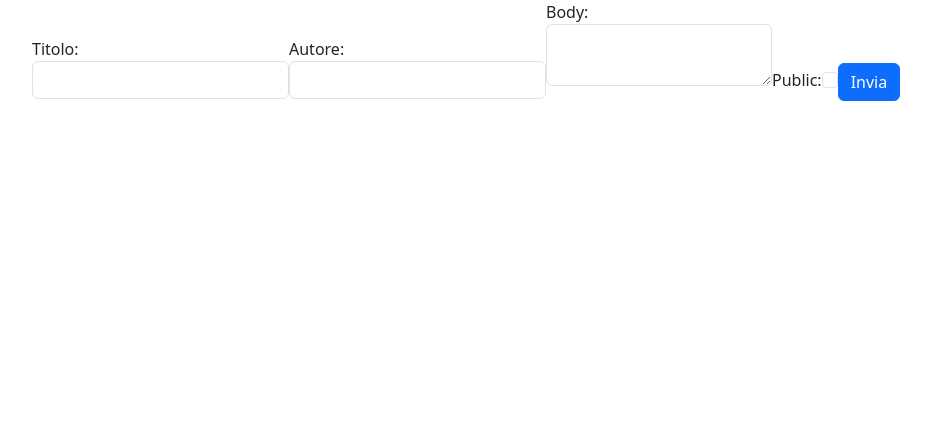
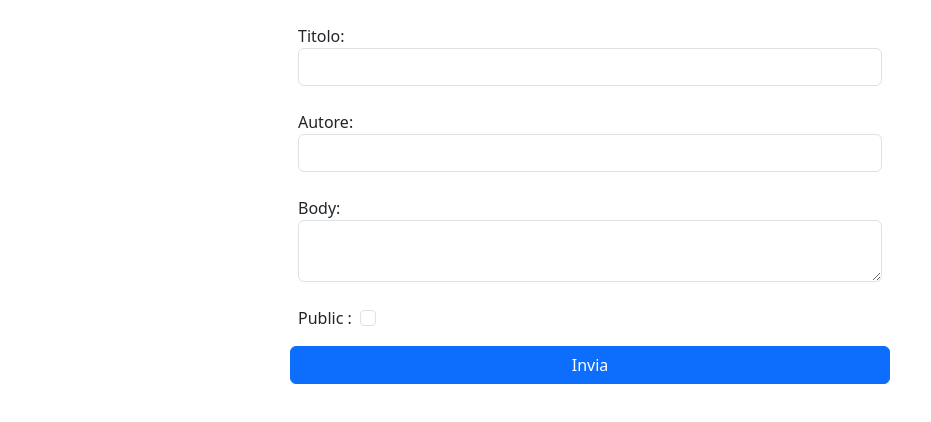
Before and after one commit to Michecosa/react-post-form, a React (Vite) app: page / in a window 1280 px wide. Shown: the top 422 px of the page, without its empty margins (50-981 px from the left). Built offline with nearby package versions, Linux system fonts and the light colour scheme.

Commit message:
Fix form layout in page

```diff
--- a/src/components/Form.jsx
+++ b/src/components/Form.jsx
@@ -43,13 +43,17 @@ export default function Form({ endpoint }) {
   }
 
   return (
-    <div>
+    <div className="d-flex justify-content-center my-4">
       {message && (
         <p style={{ color: message.type === "success" ? "green" : "red" }}>
           {message.message}
         </p>
       )}
-      <form onSubmit={handleSubmit}>
+      <form
+        style={{ width: "600px" }}
+        className="row g-3"
+        onSubmit={handleSubmit}
+      >
         <label className="form-label">
           Titolo:
           <input
@@ -83,9 +87,9 @@ export default function Form({ endpoint }) {
           />
         </label>
         <label className="form-check-label">
-          Public:
+          Public :
           <input
-            className="form-check-input"
+            className="form-check-input ms-2"
             id="public"
             type="checkbox"
             name="public"
```
